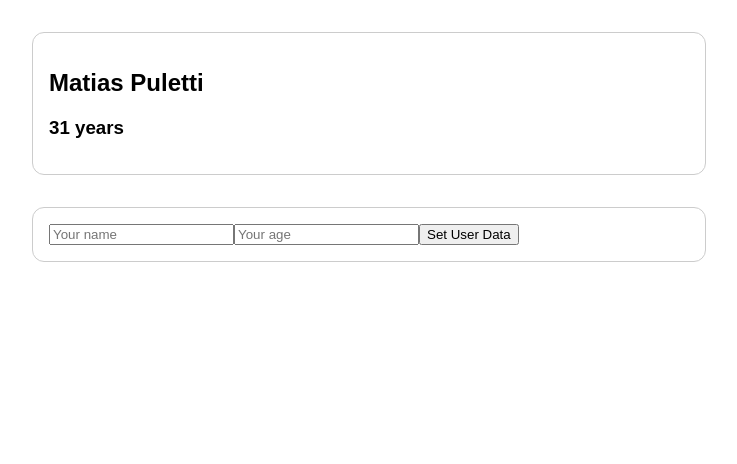
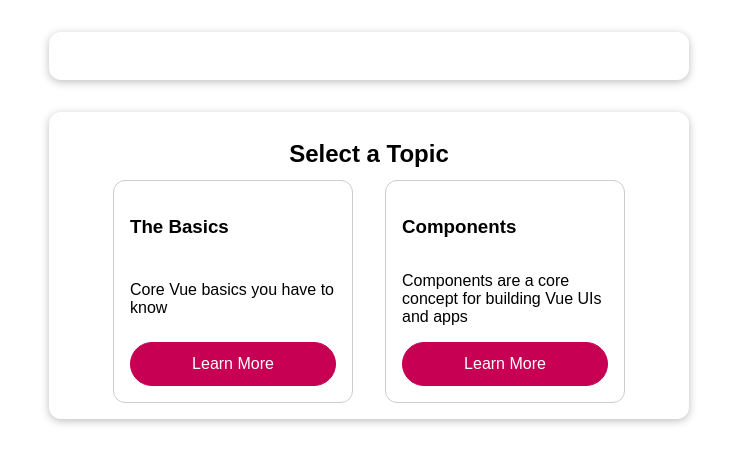
Before and after one commit to MatiasPuletti/vue-component-communication, a Vue app: page / in a window 1280 px wide. Shown: the top 464 px of the page, without its empty margins (271-1008 px from the left). Built offline with nearby package versions, Linux system fonts and the light colour scheme.

Commit message:
Potential problem starting code lecture

```diff
--- a/public/index.html
+++ b/public/index.html
@@ -1,15 +1,19 @@
 <!DOCTYPE html>
 <html lang="en">
   <head>
-    <meta charset="utf-8">
-    <meta http-equiv="X-UA-Compatible" content="IE=edge">
-    <meta name="viewport" content="width=device-width,initial-scale=1.0">
-    <link rel="icon" href="<%= BASE_URL %>favicon.ico">
+    <meta charset="utf-8" />
+    <meta http-equiv="X-UA-Compatible" content="IE=edge" />
+    <meta name="viewport" content="width=device-width,initial-scale=1.0" />
+    <link rel="icon" href="<%= BASE_URL %>favicon.ico" />
     <title><%= htmlWebpackPlugin.options.title %></title>
   </head>
   <body>
     <noscript>
-      <strong>We're sorry but <%= htmlWebpackPlugin.options.title %> doesn't work properly without JavaScript enabled. Please enable it to continue.</strong>
+      <strong
+        >We're sorry but <%= htmlWebpackPlugin.options.title %> doesn't work
+        properly without JavaScript enabled. Please enable it to
+        continue.</strong
+      >
     </noscript>
     <div id="app"></div>
     <!-- built files will be auto injected -->
--- a/src/App.vue
+++ b/src/App.vue
@@ -1,7 +1,10 @@
 <template>
   <div>
-    <active-user :username="user.name" :userage="user.age"></active-user>
-    <user-data @set-data="setUserData"></user-data>
+    <active-element
+      :topic-title="activeTopic && activeTopic.title"
+      :text="activeTopic && activeTopic.fullText"
+    ></active-element>
+    <knowledge-base :topics="topics" @select-topic="activateTopic"></knowledge-base>
   </div>
 </template>
 
@@ -9,33 +12,89 @@
 export default {
   data() {
     return {
-      user: {
-        name: "Matias Puletti",
-        age: 31,
-      },
+      topics: [
+        {
+          id: 'basics',
+          title: 'The Basics',
+          description: 'Core Vue basics you have to know',
+          fullText:
+            'Vue is a great framework and it has a couple of key concepts: Data binding, events, components and reactivity - that should tell you something!',
+        },
+        {
+          id: 'components',
+          title: 'Components',
+          description:
+            'Components are a core concept for building Vue UIs and apps',
+          fullText:
+            'With components, you can split logic (and markup) into separate building blocks and then combine those building blocks (and re-use them) to build powerful user interfaces.',
+        },
+      ],
+      activeTopic: null,
     };
   },
   methods: {
-    setUserData(name, age) {
-      this.user = {
-        name: name,
-        age: +age,
-      };
+    activateTopic(topicId) {
+      this.activeTopic = this.topics.find((topic) => topic.id === topicId);
     },
   },
 };
 </script>
 
 <style>
+* {
+  box-sizing: border-box;
+}
 html {
   font-family: sans-serif;
 }
-
+body {
+  margin: 0;
+}
 section {
+  box-shadow: 0 2px 8px rgba(0, 0, 0, 0.26);
   margin: 2rem auto;
   max-width: 40rem;
+  padding: 1rem;
+  border-radius: 12px;
+}
+
+ul {
+  list-style: none;
+  margin: 0;
+  padding: 0;
+  display: flex;
+  justify-content: center;
+}
+
+li {
   border-radius: 12px;
   border: 1px solid #ccc;
   padding: 1rem;
+  width: 15rem;
+  margin: 0 1rem;
+  display: flex;
+  flex-direction: column;
+  justify-content: space-between;
+}
+
+h2 {
+  margin: 0.75rem 0;
+  text-align: center;
+}
+
+button {
+  font: inherit;
+  border: 1px solid #c70053;
+  background-color: #c70053;
+  color: white;
+  padding: 0.75rem 2rem;
+  border-radius: 30px;
+  cursor: pointer;
+}
+
+button:hover,
+button:active {
+  background-color: #e24d8b;
+  border-color: #e24d8b;
 }
 </style>
--- /dev/null
+++ b/src/components/ActiveElement.vue
@@ -0,0 +1,12 @@
+<template>
+  <section>
+    <h2>{{ topicTitle }}</h2>
+    <p>{{ text }}</p>
+  </section>
+</template>
+
+<script>
+export default {
+  props: ['topicTitle', 'text'],
+};
+</script>
--- a/src/components/ActiveUser.vue
+++ /dev/null
@@ -1,21 +0,0 @@
-<template>
-  <section>
-    <h2>{{ username }}</h2>
-    <h3>{{ userage }} years</h3>
-  </section>
-</template>
-
-<script>
-export default {
-  props: ["username", "userage"],
-};
-</script>
-
-<style>
-section {
-  margin: 2rem auto;
-  max-width: 40rem;
-  border-radius: 12px;
-  border: 1px solid #ccc;
-}
-</style>
--- /dev/null
+++ b/src/components/KnowledgeBase.vue
@@ -0,0 +1,13 @@
+<template>
+  <section>
+    <h2>Select a Topic</h2>
+    <knowledge-grid :topics="topics" @select-topic="$emit('select-topic', $event)"></knowledge-grid>
+  </section>
+</template>
+
+<script>
+export default {
+  props: ['topics'],
+  emits: ['select-topic'],
+};
+</script>
--- /dev/null
+++ b/src/components/KnowledgeElement.vue
@@ -0,0 +1,14 @@
+<template>
+  <li>
+    <h3>{{ topicName }}</h3>
+    <p>{{ description }}</p>
+    <button @click="$emit('select-topic', id)">Learn More</button>
+  </li>
+</template>
+
+<script>
+export default {
+  props: ['id', 'topicName', 'description'],
+  emits: ['select-topic'],
+};
+</script>
--- /dev/null
+++ b/src/components/KnowledgeGrid.vue
@@ -0,0 +1,19 @@
+<template>
+  <ul>
+    <knowledge-element
+      v-for="topic in topics"
+      :key="topic.id"
+      :id="topic.id"
+      :topic-name="topic.title"
+      :description="topic.description"
+      @select-topic="$emit('select-topic', $event)"
+    ></knowledge-element>
+  </ul>
+</template>
+
+<script>
+export default {
+  props: ['topics'],
+  emits: ['select-topic']
+};
+</script>
--- a/src/components/UserData.vue
+++ /dev/null
@@ -1,26 +0,0 @@
-<template>
-  <section>
-    <form @submit.prevent="submitData">
-      <input type="text" placeholder="Your name" v-model="enteredName" />
-      <input type="text" placeholder="Your age" v-model="enteredAge" />
-      <button>Set User Data</button>
-    </form>
-  </section>
-</template>
-
-<script>
-export default {
-  emits: [],
-  data() {
-    return {
-      enteredName: "",
-      enteredAge: "",
-    };
-  },
-  methods: {
-    submitData() {
-      this.$emit("set-data", this.enteredName, this.enteredAge);
-    },
-  },
-};
-</script>
```
Also changed, not shown: package.json (+7 -4 lines), src/main.js (+11 -20 lines).
